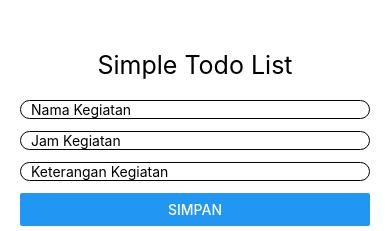
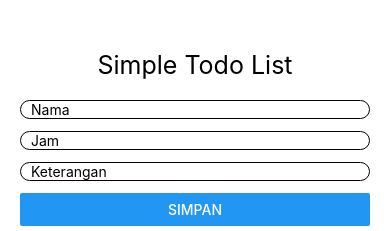
Before and after one commit to Kyohei7/React-Native-Fundamental, a React Native app: screen / in a window 390 px wide. Shown: the top 231 px of the page. Built offline with nearby package versions, Linux system fonts and the light colour scheme.

Commit message:
Add Method POST in App Simple ToDoList

```diff
--- a/fakeApi/db.json
+++ b/fakeApi/db.json
@@ -1,24 +1,22 @@
 {
-  "posts": [
+  "todos": [
     {
       "id": 1,
-      "title": "json-server",
-      "author": "typicode"
+      "name": "Bangun Pagi",
+      "time": "02.00 WIB",
+      "details": "Bangun Pagi Lebih Awal Hari ini"
     },
     {
-      "title": "React-Native",
-      "author": "Muhammad Rizki",
+      "name": "Pergi ke Perpustakaan Nasional",
+      "time": "13.00",
+      "details": "Refreshing keluar rumah",
       "id": 2
+    },
+    {
+      "name": "Lari Pagi ",
+      "time": "05.00",
+      "details": "lari pagi di lapangan pomad",
+      "id": 3
     }
-  ],
-  "comments": [
-    {
-      "id": 1,
-      "body": "some comment",
-      "postId": 1
-    }
-  ],
-  "profile": {
-    "name": "typicode"
-  }
+  ]
 }
--- a/src/pages/LocalApi/index.js
+++ b/src/pages/LocalApi/index.js
@@ -1,4 +1,5 @@
-import React from 'react'
+import Axios from 'axios'
+import React, { useState } from 'react'
 import { StyleSheet, Text, View, Image, ScrollView, TextInput, Button } from 'react-native'
 
 const Item = () => {
@@ -18,14 +19,46 @@ const Item = () => {
 
 const LocalApi = () => {
 
+    const [name, setName] = useState("")
+    const [time, setTime] = useState("")
+    const [details, setDetails] = useState("")
+
+    const submit = () => {
+        const data = {
+            name,
+            time,
+            details
+        }
+        console.log('Data Sebelum di Set ', data)
+        Axios.post('http://10.0.2.2:3000/todos', data)
+            .then(res => {
+                console.log('res: ', res)
+                setName("")
+                setTime("")
+                setDetails("")
+            })
+    }
+
     return(
         <ScrollView style={styles.wrapper} >
             <Text style={styles.textTittle} >Simple Todo List</Text>
             <View style={{marginTop: 20}} >
-                <TextInput placeholder="Nama Kegiatan" style={styles.input} />
-                <TextInput placeholder="Jam Kegiatan" style={styles.input} />
-                <TextInput placeholder="Keterangan Kegiatan" style={styles.input} />
-                <Button title="Simpan" />
+                <TextInput
+                    placeholder="Nama"
+                    style={styles.input}
+                    value={name}
+                    onChangeText={(value) => setName(value)} />
+                <TextInput
+                    placeholder="Jam"
+                    style={styles.input}
+                    value={time}
+                    onChangeText={(value) => setTime(value)} />
+                <TextInput
+                    placeholder="Keterangan"
+                    style={styles.input}
+                    value={details}
+                    onChangeText={(value) => setDetails(value)} />
+                <Button title="Simpan" onPress={submit} />
             </View>
                 <Item />
                 <Item />
```
